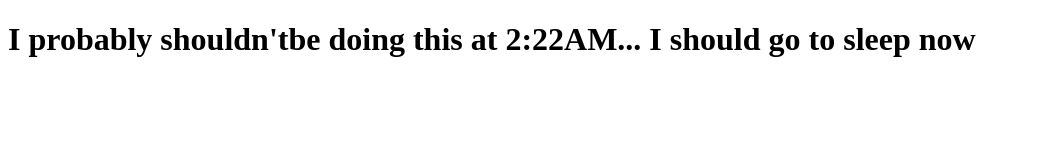
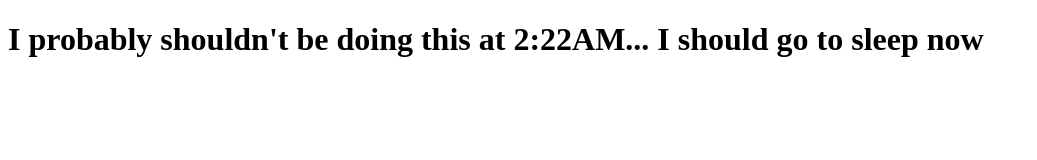
Before and after one commit to HSJDeshmukh/newtest, a plain HTML site: page site/index.html in a window 1280 px wide. Shown: the whole page, without its empty margins (0-1037 px from the left). Drawn offline with Linux system fonts and the light colour scheme.

Commit message:
another add.

```diff
--- a/site/index.html
+++ b/site/index.html
@@ -4,6 +4,6 @@
 	<title> Hello World! </title>
 </head>
 <body>
-<h1/> I probably shouldn'tbe doing this at 2:22AM... I should go to sleep now </h1>
+<h1/> I probably shouldn't be doing this at 2:22AM... I should go to sleep now </h1>
 </body>
 </html>
```
